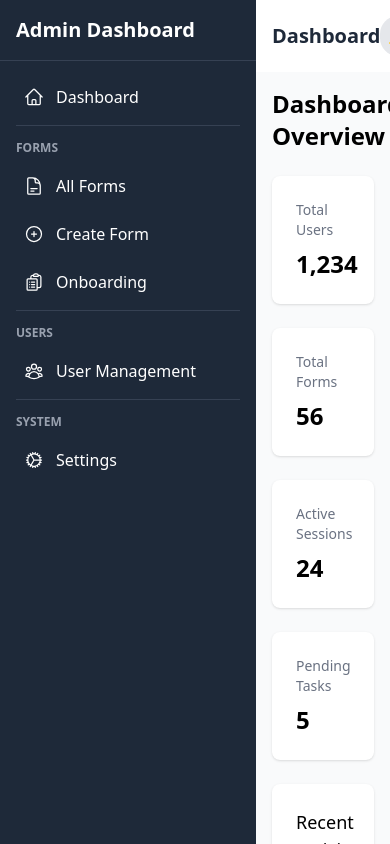
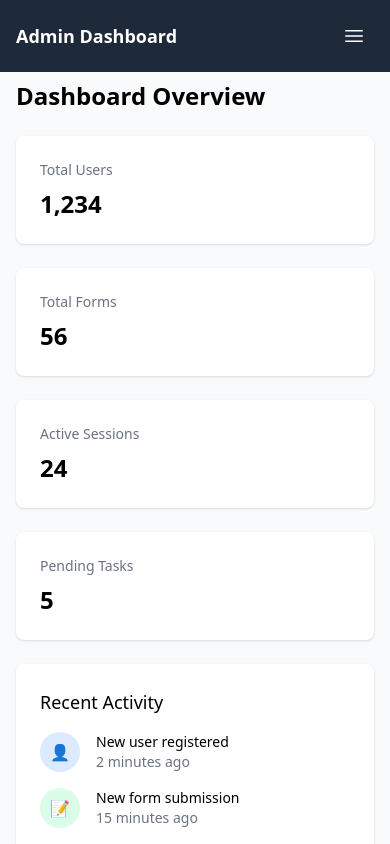
Before and after one commit to mohsinqureshi11/field-inspection-managment-system, a React (Vite) app: page / in a window 390 px wide. Built offline with nearby package versions, Linux system fonts and the light colour scheme; sample sign-in values are in the browser's storage.

Commit message:
full responsive for sidebar

```diff
--- a/src/components/Header.jsx
+++ b/src/components/Header.jsx
@@ -1,7 +1,7 @@
 
 const Header = () => {
   return (
-    <header className="bg-white shadow-sm">
+    <header className="bg-white shadow-sm hidden md:block">
       <div className="flex items-center justify-between p-4">
         <h2 className="text-xl font-semibold text-gray-800">Dashboard</h2>
         <div className="flex items-center space-x-4">
--- a/src/components/Layout.jsx
+++ b/src/components/Layout.jsx
@@ -8,7 +8,7 @@ import Sidebar from './Sidebar';
       <Sidebar />
       <div className="flex-1 flex flex-col overflow-hidden">
         <Header />
-          <main className="flex-1 overflow-x-hidden overflow-y-auto bg-gray-50 p-4">
+        <main className="flex-1 overflow-x-hidden overflow-y-auto bg-gray-50 p-4 md:p-4 pt-20 md:pt-4">
           <Outlet />
         </main>
       </div>
--- a/src/components/Sidebar.jsx
+++ b/src/components/Sidebar.jsx
@@ -1,24 +1,63 @@
+import { useState } from 'react';
 import { Link } from 'react-router-dom';
 import {
   HomeIcon,
-  ClipboardDocumentIcon,
+  ClipboardDocumentListIcon,
   UserGroupIcon,
   CogIcon,
   DocumentTextIcon,
-  PlusCircleIcon ,
-  ClipboardDocumentListIcon
+  PlusCircleIcon,
+  Bars3Icon,
+  XMarkIcon
 } from '@heroicons/react/24/outline';
 
 const Sidebar = () => {
+  const [isOpen, setIsOpen] = useState(false);
+
+  const handleMenuClick = () => {
+    setIsOpen(false); // mobile par menu click hone ke baad close ho
+  };
+
   return (
-    <div className="w-64 bg-gray-800 text-white">
-      <div className="p-4 border-b border-gray-700">
+    <>
+      {/* Top Navbar - Mobile */}
+      <div className="bg-gray-800 text-white flex items-center justify-between p-4 md:hidden fixed top-0 left-0 right-0 z-40">
+        <h1 className="text-lg font-bold">Admin Dashboard</h1>
+        <button
+          onClick={() => setIsOpen(true)}
+          className="p-2 rounded-md hover:bg-gray-700 transition-colors"
+        >
+          <Bars3Icon className="h-6 w-6" />
+        </button>
+      </div>
+
+      {/* Sidebar - Mobile & Desktop */}
+      <aside
+        className={`fixed top-0 left-0 h-full w-64 bg-gray-800 text-white transform
+        ${isOpen ? 'translate-x-0' : '-translate-x-full'}
+        md:translate-x-0 md:static transition-transform duration-300 ease-in-out z-50
+        md:z-auto`}
+      >
+        {/* Sidebar Header */}
+        <div className="p-4 border-b border-gray-700 flex justify-between items-center">
           <h1 className="text-xl font-bold">Admin Dashboard</h1>
+          <button
+            className="md:hidden p-2 rounded-md hover:bg-gray-700 transition-colors"
+            onClick={() => setIsOpen(false)}
+          >
+            <XMarkIcon className="h-6 w-6" />
+          </button>
         </div>
+
+        {/* Navigation */}
         <nav className="p-4">
           <ul className="space-y-2">
             <li>
-            <Link to="/dashboard" className="flex items-center p-2 rounded hover:bg-gray-700">
+              <Link
+                to="/dashboard"
+                onClick={handleMenuClick}
+                className="flex items-center p-3 rounded-lg hover:bg-gray-700 transition-colors"
+              >
                 <HomeIcon className="h-5 w-5 mr-3" />
                 Dashboard
               </Link>
@@ -26,23 +65,34 @@ const Sidebar = () => {
 
             {/* Forms Section */}
             <li className="pt-2 mt-2 border-t border-gray-700">
-            <span className="text-xs font-semibold text-gray-400 uppercase">Forms</span>
+              <span className="text-xs font-semibold text-gray-400 uppercase tracking-wider">Forms</span>
             </li>
             <li>
-            <Link to="/forms" className="flex items-center p-2 rounded hover:bg-gray-700">
+              <Link
+                to="/forms"
+                onClick={handleMenuClick}
+                className="flex items-center p-3 rounded-lg hover:bg-gray-700 transition-colors"
+              >
                 <DocumentTextIcon className="h-5 w-5 mr-3" />
                 All Forms
               </Link>
             </li>
             <li>
-            <Link to="/forms/create" className="flex items-center p-2 rounded hover:bg-gray-700">
+              <Link
+                to="/forms/create"
+                onClick={handleMenuClick}
+                className="flex items-center p-3 rounded-lg hover:bg-gray-700 transition-colors"
+              >
                 <PlusCircleIcon className="h-5 w-5 mr-3" />
                 Create Form
               </Link>
             </li>
-           {/* Onboarding Section */}
             <li>
-            <Link to="/onboarding" className="flex items-center p-2 rounded hover:bg-gray-700">
+              <Link
+                to="/onboarding"
+                onClick={handleMenuClick}
+                className="flex items-center p-3 rounded-lg hover:bg-gray-700 transition-colors"
+              >
                 <ClipboardDocumentListIcon className="h-5 w-5 mr-3" />
                 Onboarding
               </Link>
@@ -50,10 +100,14 @@ const Sidebar = () => {
 
             {/* Users Section */}
             <li className="pt-2 mt-2 border-t border-gray-700">
-            <span className="text-xs font-semibold text-gray-400 uppercase">Users</span>
+              <span className="text-xs font-semibold text-gray-400 uppercase tracking-wider">Users</span>
             </li>
             <li>
-            <Link to="/users" className="flex items-center p-2 rounded hover:bg-gray-700">
+              <Link
+                to="/users"
+                onClick={handleMenuClick}
+                className="flex items-center p-3 rounded-lg hover:bg-gray-700 transition-colors"
+              >
                 <UserGroupIcon className="h-5 w-5 mr-3" />
                 User Management
               </Link>
@@ -61,17 +115,30 @@ const Sidebar = () => {
 
             {/* Settings Section */}
             <li className="pt-2 mt-2 border-t border-gray-700">
-            <span className="text-xs font-semibold text-gray-400 uppercase">System</span>
+              <span className="text-xs font-semibold text-gray-400 uppercase tracking-wider">System</span>
             </li>
             <li>
-            <Link to="/settings" className="flex items-center p-2 rounded hover:bg-gray-700">
+              <Link
+                to="/settings"
+                onClick={handleMenuClick}
+                className="flex items-center p-3 rounded-lg hover:bg-gray-700 transition-colors"
+              >
                 <CogIcon className="h-5 w-5 mr-3" />
                 Settings
               </Link>
             </li>
           </ul>
         </nav>
-    </div>
+      </aside>
+
+      {/* Backdrop for Mobile */}
+      {isOpen && (
+        <div
+          className="fixed inset-0 bg-black bg-opacity-50 md:hidden z-40"
+          onClick={() => setIsOpen(false)}
+        ></div>
+      )}
+    </>
   );
 };
 
```
Lines whose indentation alone changed are shown as unchanged.
